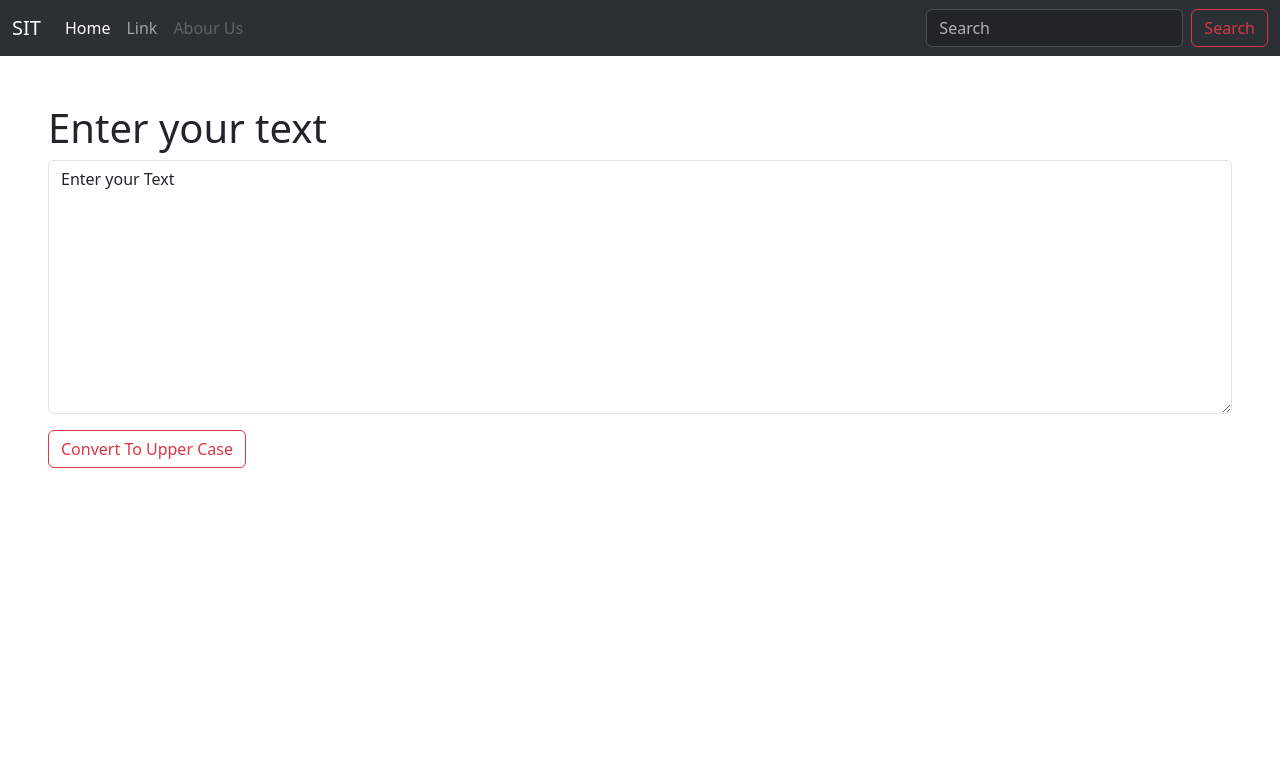
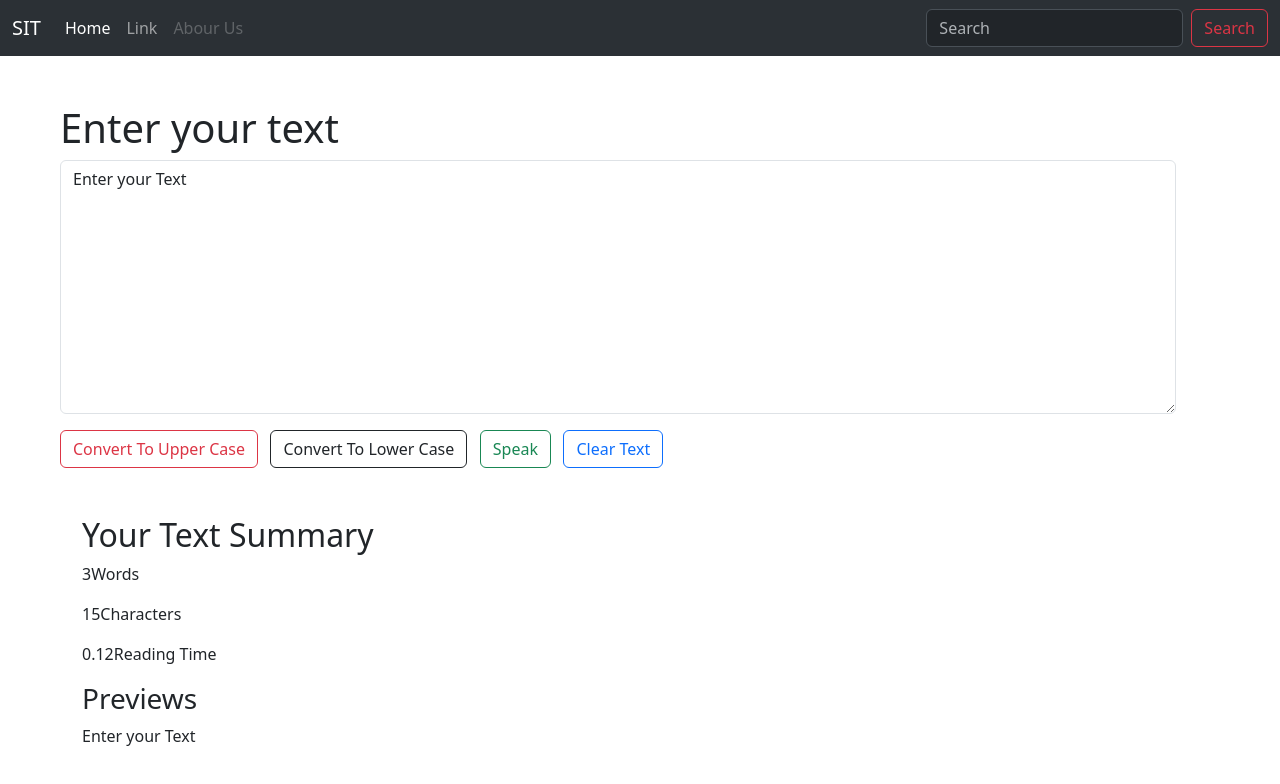
Before and after one commit to aryan511-sys/React-App-Demo, a React (Create React App) app: page / in a window 1280 px wide. Shown: the top 784 px of the page. Built offline with nearby package versions, Linux system fonts and the light colour scheme.

Commit message:
Final Converter

```diff
--- a/src/Cromponents/TextForm.js
+++ b/src/Cromponents/TextForm.js
@@ -10,16 +10,51 @@ export default function TextForm(props) {
 
     const handleUpChange = () => {
         // console.log("Btn Click");
-        let newText =text.toUpperCase();
+        let newText = text.toUpperCase()
         setText(newText);
     }
 
+    const handleWithChange = () => {
+        // console.log("Btn Click");
+        let newText = text.toLowerCase()
+        setText(newText);
+    }
+
+
+    const handleSpeak = () => {
+        let newText = new SpeechSynthesisUtterance();
+        newText.text = text;
+        window.speechSynthesis.speak(newText);
+    }
+
+    const clearText = () => {
+        // console.log("Btn Click");
+        let newText = "";
+        setText(newText);
+    }
+
+
+
+
     return (
         <div>
-            <div className="m-5">
+            <div className="m-5 container">
                 <h1 className="">{props.heading}</h1>
                 <textarea className="form-control" id="exampleFormControlTextarea1" rows="10" value={text} onChange={handleOnChange}></textarea>
-                <button className='btn btn-outline-danger mt-3' onClick={handleUpChange}>Convert To Upper Case</button>
+                <button className='btn btn-outline-danger mt-3' onClick={handleUpChange}>Convert To Upper Case</button>&nbsp;&nbsp;&nbsp;
+                <button className='btn btn-outline-dark mt-3' onClick={handleWithChange}>Convert To Lower Case</button>&nbsp;&nbsp;&nbsp;
+                <button className='btn btn-outline-success mt-3' onClick={handleSpeak}>Speak</button>&nbsp;&nbsp;&nbsp;
+                <button className='btn btn-outline-primary mt-3' onClick={clearText} id='clear'>Clear Text</button>
+
+            </div>
+
+            <div className="container">
+                <h2>Your Text Summary</h2>
+                <p>{text.split(" ").length}Words</p>
+                <p>{text.length}Characters</p>
+                <p>{0.008 * text.split("").length}Reading Time</p>
+                <h3>Previews</h3>
+                <p>{text}</p>
             </div>
         </div>
     )
```
